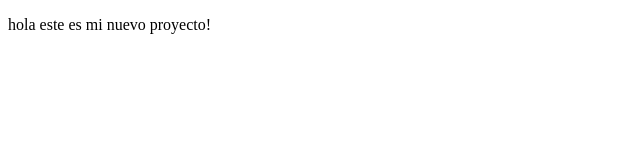
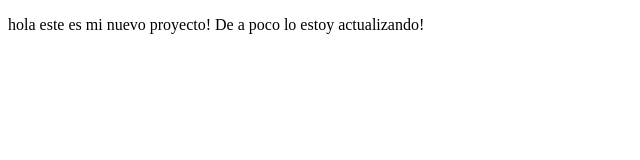
Before and after one commit to srnahuelg/proyectoDemo, a plain HTML site: page index.html in a window 1280 px wide. Shown: the whole page, without its empty margins (0-640 px from the left). Drawn offline with Linux system fonts and the light colour scheme.

Commit message:
Agrego info

```diff
--- a/index.html
+++ b/index.html
@@ -9,6 +9,7 @@
 <body>
     <p>
         hola este es mi nuevo proyecto!
+        De a poco lo estoy actualizando!
     </p>
 </body>
 </html>
```
